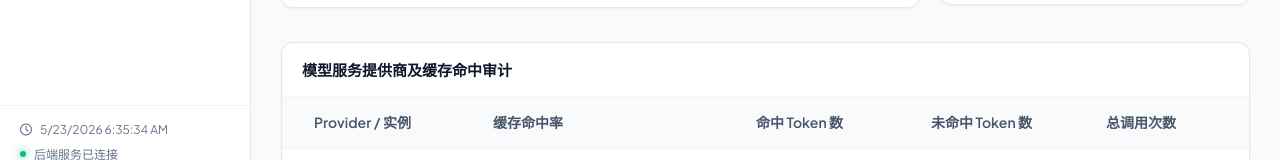
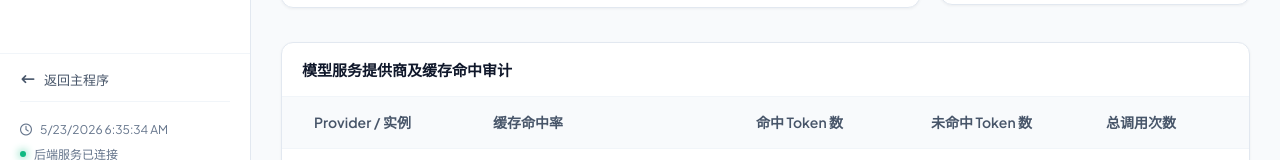
Before and after one commit to Pretend-to/mio-chat-frontend, a Vue app: page /dashboard in a window 1280 px wide. Shown: the part 622-782 px from the top of the page. Built offline with nearby package versions, Linux system fonts and the light colour scheme; no server answers; sample sign-in values are in the browser's storage; a small style sheet from the web is missing.

Commit message:
feat: 管理面板与 dashboard 互相添加跳转入口
- SettingsView: 侧边栏 quick-actions 加「审计大盘」按钮；修复按钮文字色在白背景上不可读的问题；移动端抽屉同步加入口
- DashboardView: sidebar-footer 加「返回主程序」入口

```diff
--- a/src/components/SideBar.vue
+++ b/src/components/SideBar.vue
@@ -92,7 +92,7 @@ export default {
         route.path.includes("/profile/")
       ) {
         return PageStatus.PROFILE;
-      } else if (route.path === "/settings") {
+      } else if (route.path.startsWith("/settings")) {
         return PageStatus.SETTINGS;
       }
       return PageStatus.NONE;
--- a/src/views/DashboardView.vue
+++ b/src/views/DashboardView.vue
@@ -45,6 +45,14 @@
       </div>
 
       <div class="sidebar-footer">
+        <div
+          class="back-to-app"
+          @click="router.push('/')"
+          title="返回主程序"
+        >
+          <i class="fa-solid fa-arrow-left-long"></i>
+          <span>返回主程序</span>
+        </div>
         <div class="system-time">
           <i class="fa-regular fa-clock"></i> {{ store.currentTime }}
         </div>
@@ -136,6 +144,7 @@
 
 <script setup>
 import { onMounted, onUnmounted, computed, nextTick, ref } from "vue";
+import { useRouter } from "vue-router";
 import { useDashboardStore } from "@/stores/dashboardStore";
 
 // Import Subcomponents
@@ -147,6 +156,7 @@ import CostCalculatorDialog from "@/components/dashboard/CostCalculatorDialog.vu
 import TraceModal from "@/components/dashboard/TraceModal.vue";
 
 const store = useDashboardStore();
+const router = useRouter();
 const isSidebarOpen = ref(false);
 
 const tabTitle = computed(() => {
@@ -315,6 +325,30 @@ onUnmounted(() => {
   display: flex;
   flex-direction: column;
   gap: 8px;
+}
+
+.back-to-app {
+  display: flex;
+  align-items: center;
+  gap: 8px;
+  padding-bottom: 12px;
+  margin-bottom: 12px;
+  font-size: 13px;
+  font-weight: 500;
+  color: #475569;
+  cursor: pointer;
+  transition: color 0.2s ease;
+  border-bottom: 1px solid #f1f5f9;
+}
+
+.back-to-app:hover {
+  color: #2563eb;
+}
+
+.back-to-app i {
+  font-size: 13px;
+  width: 16px;
+  text-align: center;
 }
 
 .system-time {
--- a/src/views/SettingsView.vue
+++ b/src/views/SettingsView.vue
@@ -126,6 +126,9 @@
             <div class="quick-action-item" @click="handleResetCache">
               <span>清理缓存</span>
             </div>
+            <div class="quick-action-item" @click="router.push('/dashboard'); closeMobileMenu()">
+              <span>审计大盘</span>
+            </div>
           </div>
         </div>
       </div>
@@ -162,6 +165,15 @@
             style="width: 100%"
           >
             清理缓存
+          </el-button>
+          <el-button
+            type="primary"
+            plain
+            @click="router.push('/dashboard')"
+            style="width: 100%"
+          >
+            <el-icon style="margin-right: 6px;"><DataAnalysis /></el-icon>
+            审计大盘
           </el-button>
         </div>
       </aside>
@@ -213,6 +225,7 @@ import {
   ChatDotRound,
   ChromeFilled,
   Connection,
+  DataAnalysis,
   Document,
   Grid,
   Menu,
@@ -750,11 +763,15 @@ onUnmounted(() => {
     height: 40px;
     justify-content: flex-start;
     padding-left: 20px;
-    border: none;
+    border: 1px solid transparent;
     background: rgba(255, 255, 255, 0.6);
+    color: #303133;
 
     &:hover {
       background: #fff;
+      border-color: #e0e0e0;
+      box-shadow: 0 2px 6px rgba(0, 0, 0, 0.08);
+      color: #303133;
     }
   }
 }
```
